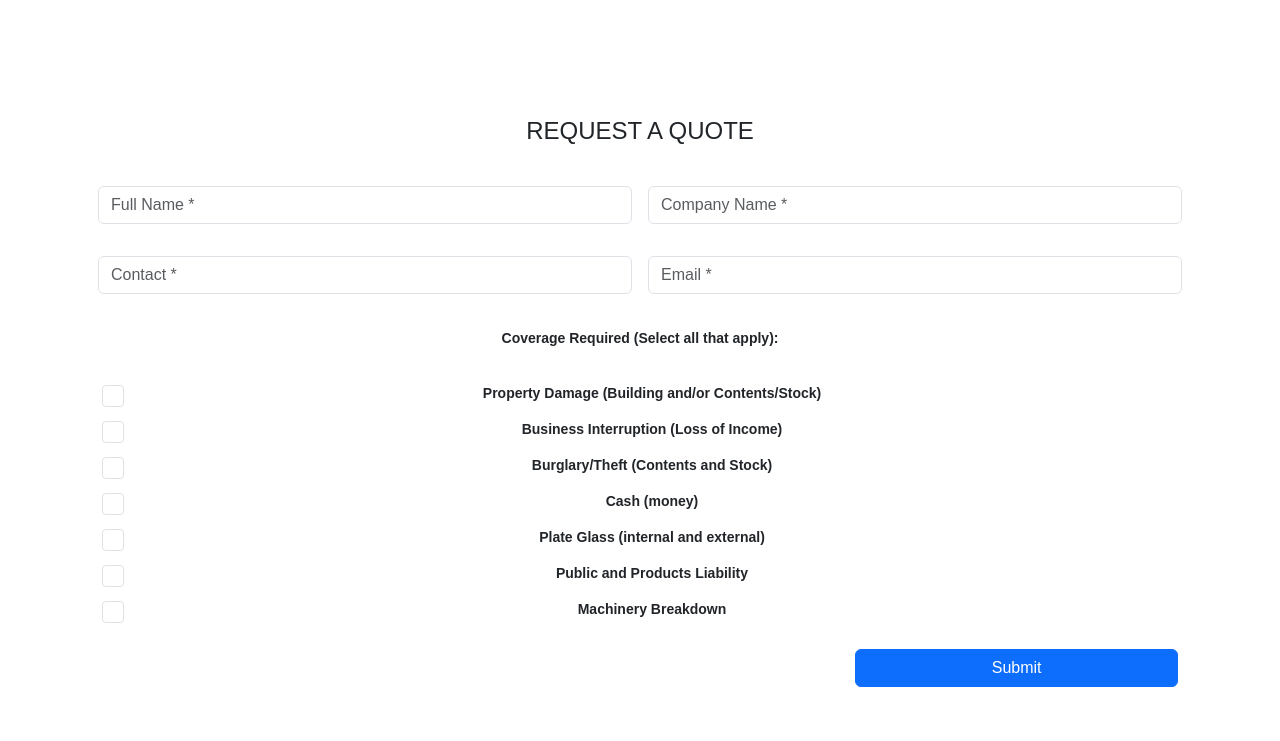
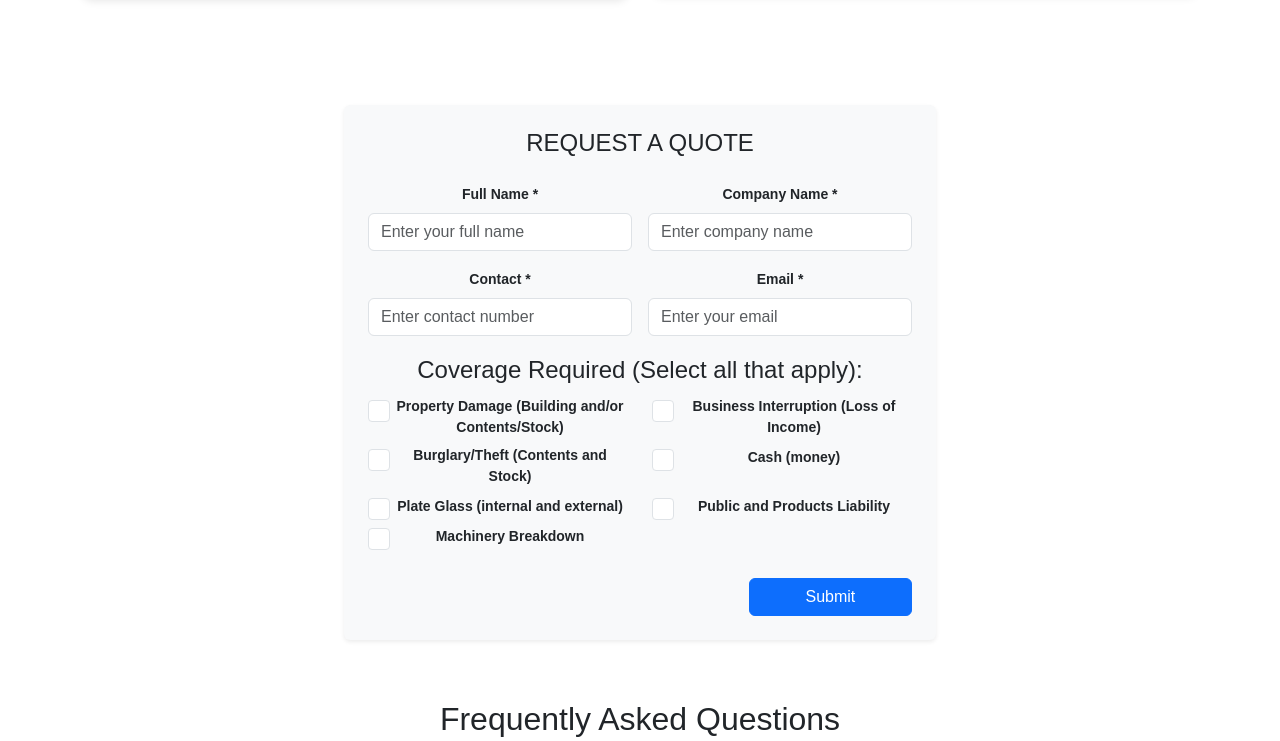
Before and after one commit to Madhukunchalaa/ikink, a plain HTML site: page commercial.html in a window 1280 px wide. Shown: the part 6188-6929 px from the top of the page. Drawn offline with nearby package versions, Linux system fonts and the light colour scheme.

Commit message:
commercial form

```diff
--- a/commercial.html
+++ b/commercial.html
@@ -225,7 +225,7 @@
 
 
 
-  <div class="container-fluid paras" style="background-color: #F5F0E0;">
+  <div class="container-fluid paras p-3" style="background-color: #F5F0E0;">
     <div class="container sec-1">
 
 
@@ -550,71 +550,87 @@ The kind of tenants and their business can impact your property depending on the
 
   </section>
   <div class="container-fluid">
-    <div class="container form">
-      <form>
-        <h4 class="text-center p-4">REQUEST A QUOTE</h4>
-        <div class="row">
+    <div class="container form w-50">
+      <form class="p-4 shadow-sm bg-light rounded">
+        <h4 class="text-center mb-4">REQUEST A QUOTE</h4>
+
+        <div class="row g-3">
           <!-- Full Name and Company Name -->
-          <div class="col-md-6 mb-3 p-2">
-            <label for="full-name" class="form-label visually-hidden">Full Name *</label>
-            <input type="text" id="full-name" class="form-control" placeholder="Full Name *" required>
+          <div class="col-md-6">
+            <label for="full-name" class="form-label">Full Name *</label>
+            <input type="text" id="full-name" name="full_name" class="form-control" placeholder="Enter your full name" autocomplete="name" required>
           </div>
-          <div class="col-md-6 mb-3 p-2">
-            <label for="company-name" class="form-label visually-hidden">Company Name *</label>
-            <input type="text" id="company-name" class="form-control" placeholder="Company Name *" required>
+          <div class="col-md-6">
+            <label for="company-name" class="form-label">Company Name *</label>
+            <input type="text" id="company-name" name="company_name" class="form-control" placeholder="Enter company name" required>
           </div>
 
           <!-- Contact and Email -->
-          <div class="col-md-6 mb-3 p-2">
-            <label for="contact-number" class="form-label visually-hidden">Contact *</label>
-            <input type="tel" id="contact-number" class="form-control" placeholder="Contact *" required>
+          <div class="col-md-6">
+            <label for="contact-number" class="form-label">Contact *</label>
+            <input type="tel" id="contact-number" name="contact_number" class="form-control" placeholder="Enter contact number" autocomplete="tel" required>
           </div>
-          <div class="col-md-6 mb-3 p-2">
-            <label for="email" class="form-label visually-hidden">Email *</label>
-            <input type="email" id="email" class="form-control" placeholder="Email *" required>
+          <div class="col-md-6">
+            <label for="email" class="form-label">Email *</label>
+            <input type="email" id="email" name="email" class="form-control" placeholder="Enter your email" autocomplete="email" required>
           </div>
 
           <!-- Coverage Required -->
-          <div class="col-12 mb-3 p-2">
-            <label for="coverage-required" class="form-label">Coverage Required (Select all that apply):</label>
-          </div>
-          <div class="col-12">
-            <div class="form-check mb-2">
-              <input type="checkbox" class="form-check-input" id="property-damage">
+          <fieldset class="col-12">
+            <legend class="form-label mb-2">Coverage Required (Select all that apply):</legend>
+            <div class="row row-cols-1 row-cols-md-2">
+              <div class="col">
+                <div class="form-check">
+                  <input type="checkbox" class="form-check-input" id="property-damage" name="coverage[]" value="Property Damage">
                   <label class="form-check-label" for="property-damage">Property Damage (Building and/or Contents/Stock)</label>
                 </div>
-            <div class="form-check mb-2">
-              <input type="checkbox" class="form-check-input" id="business-interruption">
+              </div>
+              <div class="col">
+                <div class="form-check">
+                  <input type="checkbox" class="form-check-input" id="business-interruption" name="coverage[]" value="Business Interruption">
                   <label class="form-check-label" for="business-interruption">Business Interruption (Loss of Income)</label>
                 </div>
-            <div class="form-check mb-2">
-              <input type="checkbox" class="form-check-input" id="burglary-theft">
+              </div>
+              <div class="col">
+                <div class="form-check">
+                  <input type="checkbox" class="form-check-input" id="burglary-theft" name="coverage[]" value="Burglary/Theft">
                   <label class="form-check-label" for="burglary-theft">Burglary/Theft (Contents and Stock)</label>
                 </div>
-            <div class="form-check mb-2">
-              <input type="checkbox" class="form-check-input" id="cash">
+              </div>
+              <div class="col">
+                <div class="form-check">
+                  <input type="checkbox" class="form-check-input" id="cash" name="coverage[]" value="Cash">
                   <label class="form-check-label" for="cash">Cash (money)</label>
                 </div>
-            <div class="form-check mb-2">
-              <input type="checkbox" class="form-check-input" id="plate-glass">
+              </div>
+              <div class="col">
+                <div class="form-check">
+                  <input type="checkbox" class="form-check-input" id="plate-glass" name="coverage[]" value="Plate Glass">
                   <label class="form-check-label" for="plate-glass">Plate Glass (internal and external)</label>
                 </div>
-            <div class="form-check mb-2">
-              <input type="checkbox" class="form-check-input" id="public-liability">
+              </div>
+              <div class="col">
+                <div class="form-check">
+                  <input type="checkbox" class="form-check-input" id="public-liability" name="coverage[]" value="Public Liability">
                   <label class="form-check-label" for="public-liability">Public and Products Liability</label>
                 </div>
-            <div class="form-check mb-2">
-              <input type="checkbox" class="form-check-input" id="machinery-breakdown">
+              </div>
+              <div class="col">
+                <div class="form-check">
+                  <input type="checkbox" class="form-check-input" id="machinery-breakdown" name="coverage[]" value="Machinery Breakdown">
                   <label class="form-check-label" for="machinery-breakdown">Machinery Breakdown</label>
                 </div>
               </div>
+            </div>
+          </fieldset>
 
           <!-- Submit Button -->
-          <div class="col-12 text-end mt-3">
-            <button type="submit" class="btn btn-primary">Submit</button>
+          <div class="col-12 text-end mt-4">
+            <button type="submit" class="btn btn-primary px-4">Submit</button>
           </div>
         </div>
       </form>
+
 
     </div>
 
--- a/style.css
+++ b/style.css
@@ -3277,6 +3277,7 @@ padding: 10px;
   align-items: center;
   justify-content: space-around;
   overflow: hidden;
+  margin-top: 5%;
 }
 .scaff-img img{
   width: 100%;
@@ -3348,6 +3349,9 @@ border: 1px solid white;
 }
 .left .circle-card{
   box-shadow: 1px 3px 4px black;
+}
+.claim-textbox .btn:hover{
+  background-color: white;
 }
 
 
```
Also changed, not shown: CTP.html (+2 -2 lines), accident.html (+78 -1 lines), business.html (+1 -1 lines), claims.html (+1 -1 lines), hotel.html (+1 -1 lines), restuarent.html (+1 -1 lines), truck&trailer.html (+4 -2 lines). Lines whose indentation alone changed are shown as unchanged.
